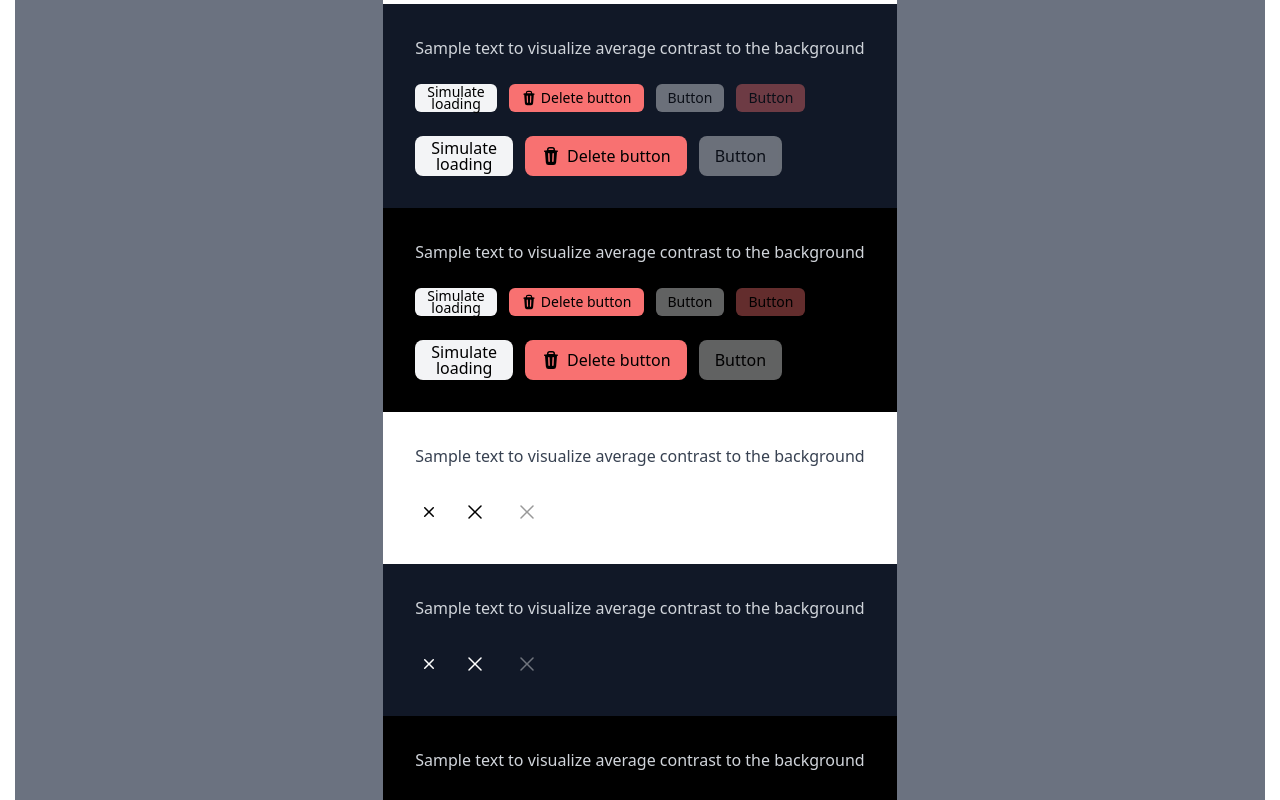
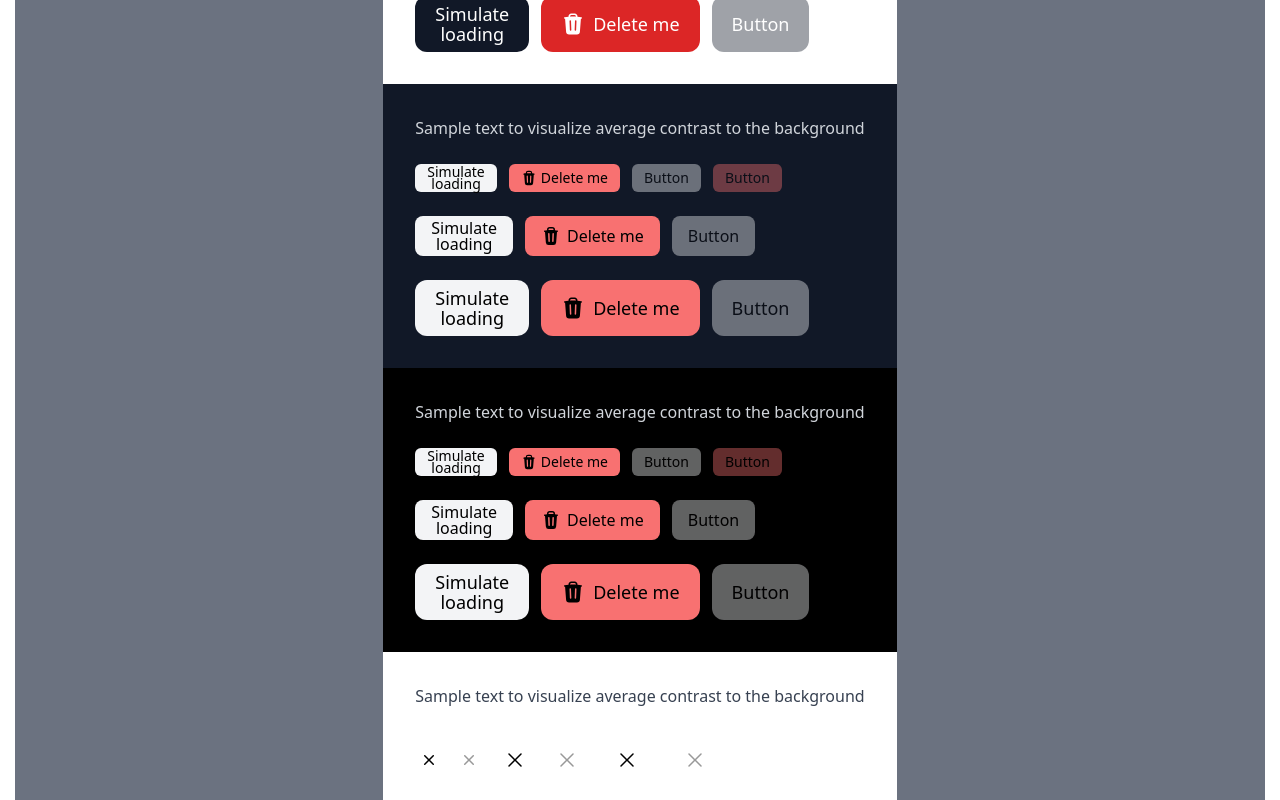
Before and after one commit to kripod/next-starter-strict, a Next.js app: page / in a window 1280 px wide. Shown: the part 200-1000 px from the top of the page. Built offline with nearby package versions, Linux system fonts and the light colour scheme.

Commit message:
feat(Button): large-sized variant

```diff
--- a/src/components/Spinner.tsx
+++ b/src/components/Spinner.tsx
@@ -4,7 +4,7 @@ import { clsx } from "clsx";
 import * as React from "react";
 
 export type SpinnerProps = {
-  size?: "sm" | "md";
+  size?: "sm" | "md" | "lg";
 };
 
 const iconBySize: {
@@ -13,7 +13,8 @@ const iconBySize: {
   >;
 } = {
   sm: ArrowPathIconSm,
-  md: ArrowPathIconMd,
+  md: ArrowPathIconSm,
+  lg: ArrowPathIconMd,
 };
 
 export function Spinner({ size = "md" }: SpinnerProps) {
@@ -21,8 +22,9 @@ export function Spinner({ size = "md" }: SpinnerProps) {
   return (
     <Icon
       className={clsx("animate-spin motion-reduce:animate-none", {
-        "h-5": size === "sm",
-        "h-6": size === "md",
+        "h-4": size === "sm",
+        "h-5": size === "md",
+        "h-6": size === "lg",
       })}
     />
   );
--- a/src/components/buttons/_Button.tsx
+++ b/src/components/buttons/_Button.tsx
@@ -4,7 +4,7 @@ import * as React from "react";
 import { Spinner } from "../Spinner";
 
 export type ButtonOwnProps = {
-  size?: "sm" | "md";
+  size?: "sm" | "md" | "lg";
   equilateral?: boolean;
   loading?: boolean;
 };
@@ -36,6 +36,8 @@ export const Button = React.forwardRef(function Button(
             size === "sm",
           [clsx("h-10 rounded-lg leading-4", equilateral && "w-10")]:
             size === "md",
+          [clsx("h-14 rounded-xl text-lg leading-5", equilateral && "w-14")]:
+            size === "lg",
         },
         disabled
           ? "cursor-not-allowed opacity-40"
@@ -50,6 +52,7 @@ export const Button = React.forwardRef(function Button(
           !equilateral && {
             "gap-x-1 px-3": size === "sm",
             "gap-x-1.5 px-4": size === "md",
+            "gap-x-2 px-5": size === "lg",
           },
           loading && "invisible",
         )}
--- a/src/pages/index.tsx
+++ b/src/pages/index.tsx
@@ -2,7 +2,10 @@ import {
   TrashIcon as TrashIconSm,
   XMarkIcon as XMarkIconSm,
 } from "@heroicons/react/20/solid";
-import { XMarkIcon as XMarkIconMd } from "@heroicons/react/24/solid";
+import {
+  TrashIcon as TrashIconMd,
+  XMarkIcon as XMarkIconMd,
+} from "@heroicons/react/24/solid";
 import * as React from "react";
 
 import { IconButton } from "@/components/buttons/IconButton";
@@ -72,7 +75,7 @@ export default function Page() {
             </SimulatedLoadingPrimaryButton>
             <SimulatedLoadingPrimaryButton size="sm" sentiment="negative">
               <TrashIconSm className="h-4" />
-              Delete button
+              Delete me
             </SimulatedLoadingPrimaryButton>
             <PrimaryButton size="sm" disabled>
               Button
@@ -89,9 +92,23 @@ export default function Page() {
             </SimulatedLoadingPrimaryButton>
             <SimulatedLoadingPrimaryButton sentiment="negative">
               <TrashIconSm className="h-5" />
-              Delete button
+              Delete me
             </SimulatedLoadingPrimaryButton>
             <PrimaryButton disabled>Button</PrimaryButton>
+          </div>
+          <div className="flex flex-wrap gap-3">
+            <SimulatedLoadingPrimaryButton size="lg">
+              Simulate
+              <br />
+              loading
+            </SimulatedLoadingPrimaryButton>
+            <SimulatedLoadingPrimaryButton size="lg" sentiment="negative">
+              <TrashIconMd className="h-6" />
+              Delete me
+            </SimulatedLoadingPrimaryButton>
+            <PrimaryButton size="lg" disabled>
+              Button
+            </PrimaryButton>
           </div>
         </Canvas>
       </ThemingShowcase>
@@ -102,10 +119,19 @@ export default function Page() {
             <IconButton aria-label="Close" size="sm">
               <XMarkIconSm className="h-5" />
             </IconButton>
+            <IconButton aria-label="Close" size="sm" disabled>
+              <XMarkIconSm className="h-5" />
+            </IconButton>
             <IconButton aria-label="Close">
               <XMarkIconMd className="h-6" />
             </IconButton>
             <IconButton aria-label="Close" disabled>
+              <XMarkIconMd className="h-6" />
+            </IconButton>
+            <IconButton aria-label="Close" size="lg">
+              <XMarkIconMd className="h-6" />
+            </IconButton>
+            <IconButton aria-label="Close" size="lg" disabled>
               <XMarkIconMd className="h-6" />
             </IconButton>
           </div>
```
